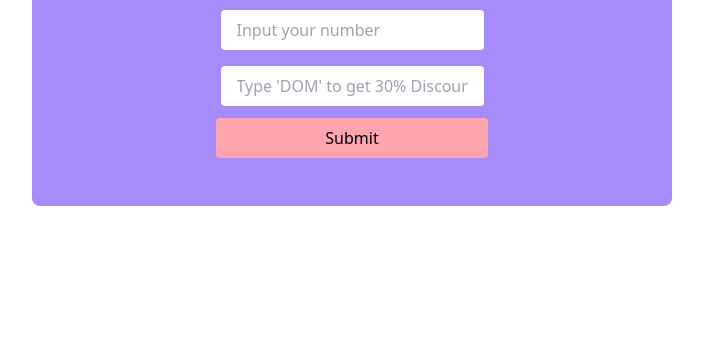
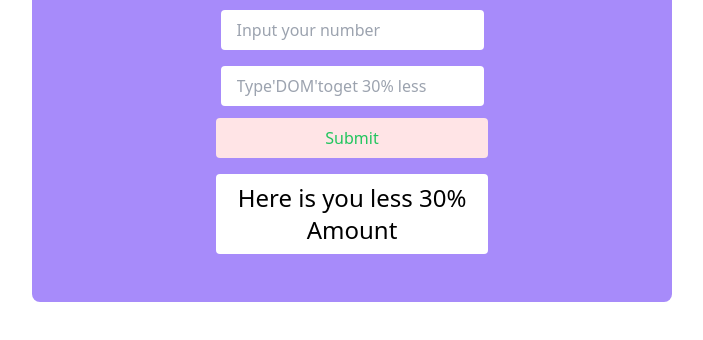
Before and after one commit to khanmasum007/discountCalculator, a plain HTML site: page index.html in a window 1280 px wide. Shown: the part 182-522 px from the top of the page, without its empty margins (288-991 px from the left). Drawn offline with nearby package versions, Linux system fonts and the light colour scheme.

Commit message:
styling done

```diff
--- a/index.html
+++ b/index.html
@@ -12,9 +12,12 @@
         <div class="mx-auto w-1/2 mt-12 bg-violet-400 text-center rounded-lg p-12">
             <h1 class="text-4xl text-white">Hey let's get some discount Here</h1>
             <input class="px-4 py-2 mt-4 rounded" placeholder="Input your number" type="text">
-            <input class="px-4 py-2 mt-4 rounded mx-2" placeholder="Type 'DOM' to get 30% Discount" type="text">
+            <input class="px-4 py-2 mt-4 rounded mx-2" placeholder="Type'DOM'toget 30% less" type="text">
             <br>
-            <button class="w-6/12 bg-rose-300 hover:bg-rose-200 rounded py-2 mt-3">Submit</button>
+            <button class="w-6/12 bg-rose-100 hover:bg-rose-50 text-green-500 rounded py-2 mt-3">Submit</button>
+            <div class="bg-white w-6/12 mx-auto rounded mt-4 p-2">
+                <h1 class="text-2xl">Here is you less 30% Amount</h1>
+            </div>
         </div>
     </section>
 </body>
```
